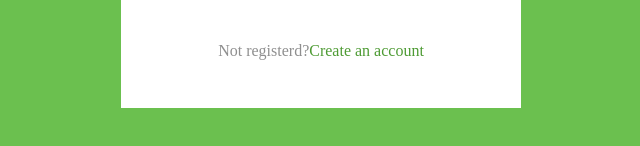
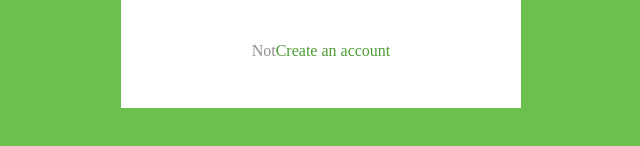
Before and after one commit to Mohammad-Eftekhari/maktab-login, a plain HTML site: page index.html in a window 1280 px wide. Shown: the part 492-638 px from the top of the page, 319-959 px from the left. Drawn offline with Linux system fonts and the light colour scheme.

Commit message:
my My-text code changed

```diff
--- a/index.html
+++ b/index.html
@@ -15,7 +15,7 @@
             <input type="button" class="my-button" value="LOGIN">
             <div class="help-links">
                 <span class="my-text">
-                    Not registerd?
+                    Not
                 </span>
                 <span class="my-link">
                     Create an account
```
